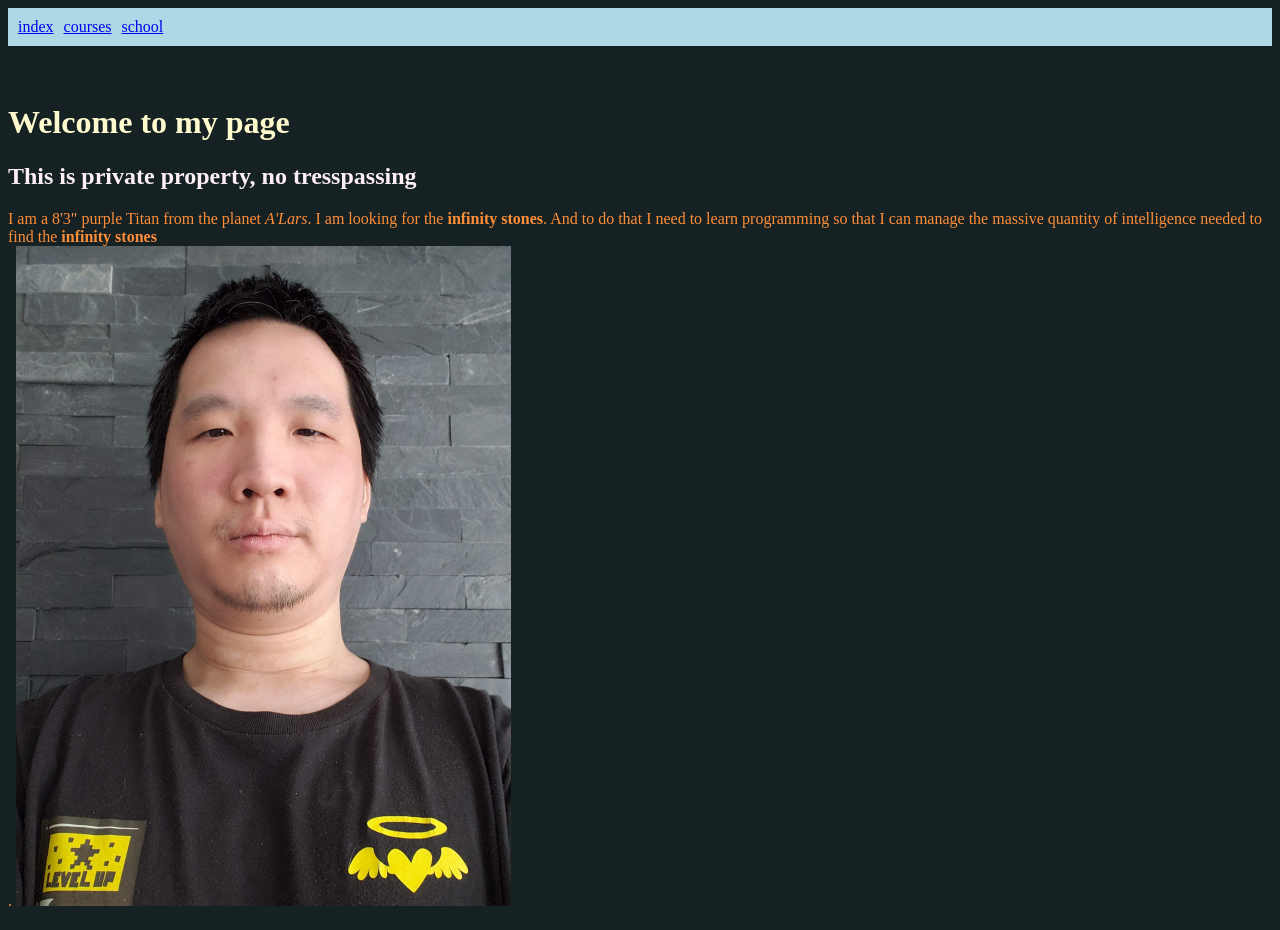
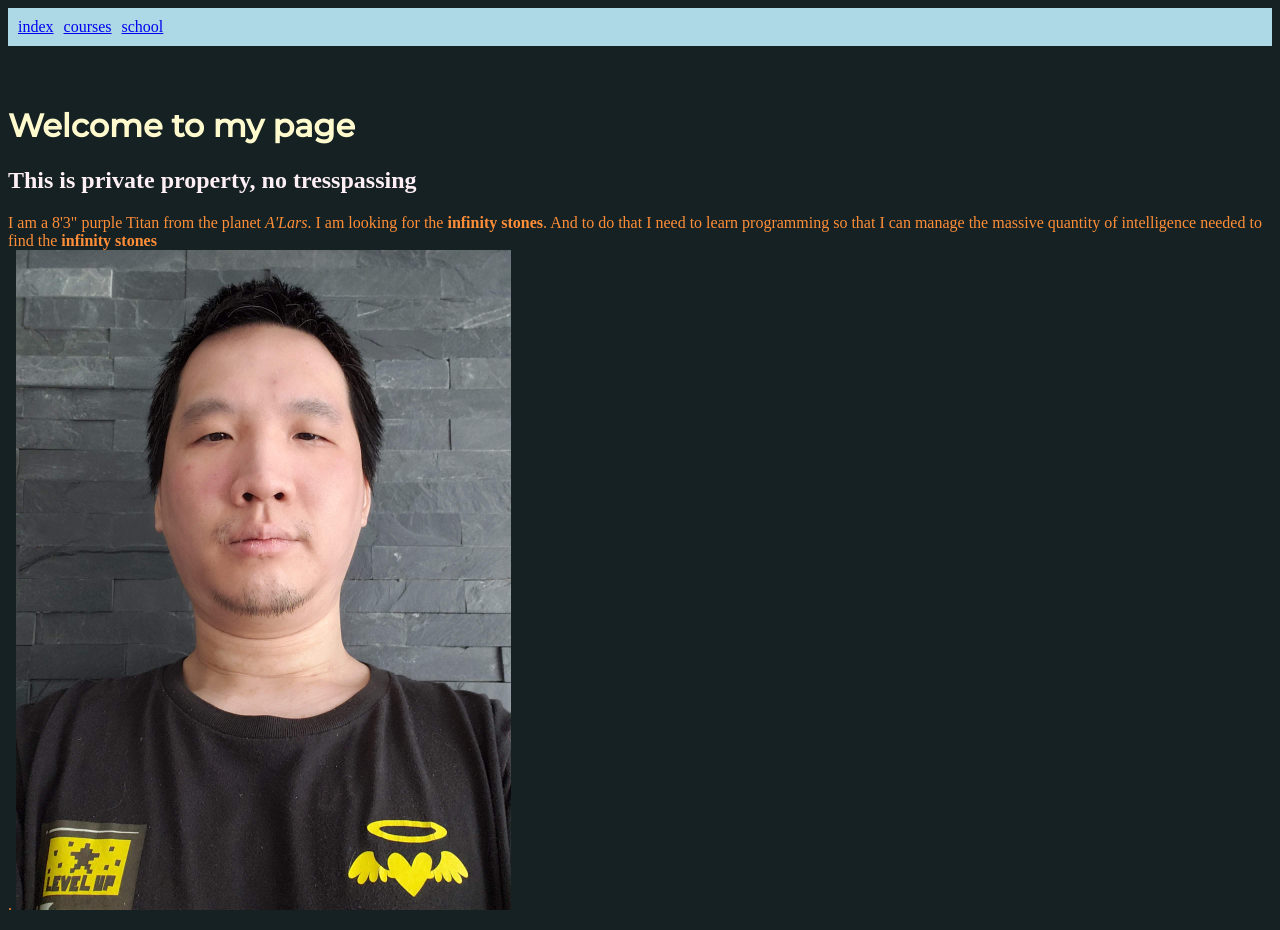
Before and after one commit to 3LilyFarmer/1620_week10, a plain HTML site: page index.html in a window 1280 px wide. Drawn offline with Linux system fonts and the light colour scheme.

Commit message:
add Google font: Montserrat to h1 on index.html

```diff
--- a/index.html
+++ b/index.html
@@ -4,6 +4,13 @@
             <meta charset="UTF-8">
             <title>Personal Website</title>
             <link href="CSS/stylesheet.css" rel="stylesheet">
+            <link rel="preconnect" href="https://fonts.gstatic.com">
+            <link href="https://fonts.googleapis.com/css2?family=Montserrat:wght@500&display=swap" rel="stylesheet">
+            <style>
+                h1{
+                    font-family: 'Montserrat', sans-serif;
+                }
+            </style>
         </head>
         <body>
             <header>
```
Also changed, not shown: courses.html (+2 -1 lines), school.html (+5 -3 lines).
